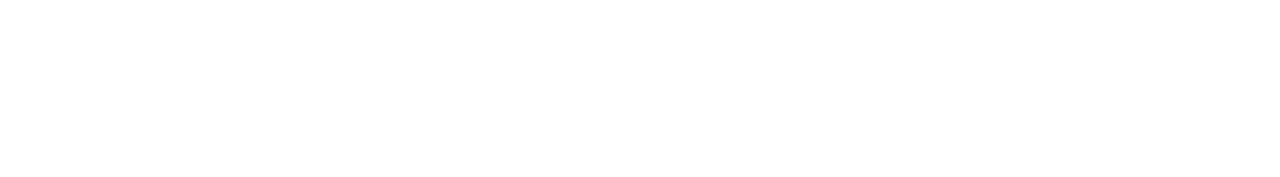
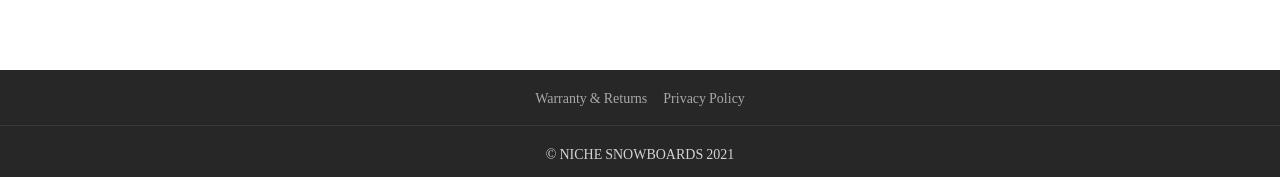
Before and after one commit to nichesnowboards/dealers, a React (Create React App) app: page / in a window 1280 px wide. Shown: the part 620-797 px from the top of the page. Built offline with nearby package versions, Linux system fonts and the light colour scheme; no server answers.

Commit message:
add footer

```diff
--- a/src/components/Dealers.js
+++ b/src/components/Dealers.js
@@ -7,7 +7,7 @@
 import { FontAwesomeIcon } from '@fortawesome/react-fontawesome'
 import { faMapPin, faPhone } from '@fortawesome/free-solid-svg-icons'
 
-const MAPS_API_KEY = 'AIzaSyBqv3DuV0eHjDCdOS48ltt62fYjfv55_YQ'
+const MAPS_API_KEY = 'AIzaSyAItV-8HqS4WWMYd1txR8ppL06U_U2oZRU'
 
 function DealerPhone({dealer}) {
   if (!dealer.phone) {
--- /dev/null
+++ b/src/components/Footer.css
@@ -0,0 +1,23 @@
+footer {
+  background-color: var(--footer-bg-color);
+  color: var(--footer-text-color);
+}
+footer .links {
+  display: flex;
+  justify-content: center;
+  padding: calc(var(--grid) * 2) calc(var(--grid) * 4);
+}
+footer .links a {
+  color: var(--footer-link-color);
+  text-decoration: none;
+  padding: 0 var(--grid);
+}
+footer .copyright {
+  text-transform: uppercase;
+  border-top: var(--border);
+  padding: calc(var(--grid) * 2) calc(var(--grid) * 4);
+}
+footer .copyright p {
+  margin: 0;
+  text-align: center;
+}
--- /dev/null
+++ b/src/components/Footer.js
@@ -0,0 +1,20 @@
+import React, { Component } from 'react'
+import './Footer.css'
+
+export class Footer extends Component {
+  render() {
+    return (
+      <footer>
+        <div className="links">
+          <a href="https://nichesnowboards.com/warranty-returns/">Warranty & Returns</a>
+          <a href="https://nichesnowboards.com/privacy-policy/">Privacy Policy</a>
+        </div>
+        <div className="copyright">
+          <p>&copy; Niche Snowboards {(new Date()).getFullYear()}</p>
+        </div>
+      </footer>
+    )
+  }
+}
+
+export default Footer
--- a/src/index.css
+++ b/src/index.css
@@ -13,6 +13,9 @@
   --main-btn-text: #ffffff;
   --main-link-text: #857550;
   --alt-bg-color: #F9F9F9;
+  --footer-bg-color: #272727;
+  --footer-text-color: rgba(255,255,255,.8);
+  --footer-link-color: rgba(255,255,255,.6);
   --box-shadow: 0 0 3px rgb(0 0 0 / 15%);
   --body-text: #777;
   --border: 1px solid rgba(129,129,129,.2);
--- a/src/index.js
+++ b/src/index.js
@@ -8,6 +8,7 @@
 import './index.css';
 import './App.css';
 import Header from './components/Header';
+import Footer from './components/Footer';
 import Posts from './components/Posts';
 import Dealers from './components/Dealers';
 import reportWebVitals from './reportWebVitals';
@@ -23,6 +24,7 @@
           <Route path="/" element={<Posts />} />
         </Routes>
       </div>
+      <Footer />
     </Router>
   </React.StrictMode>,
   document.getElementById('root')
```
